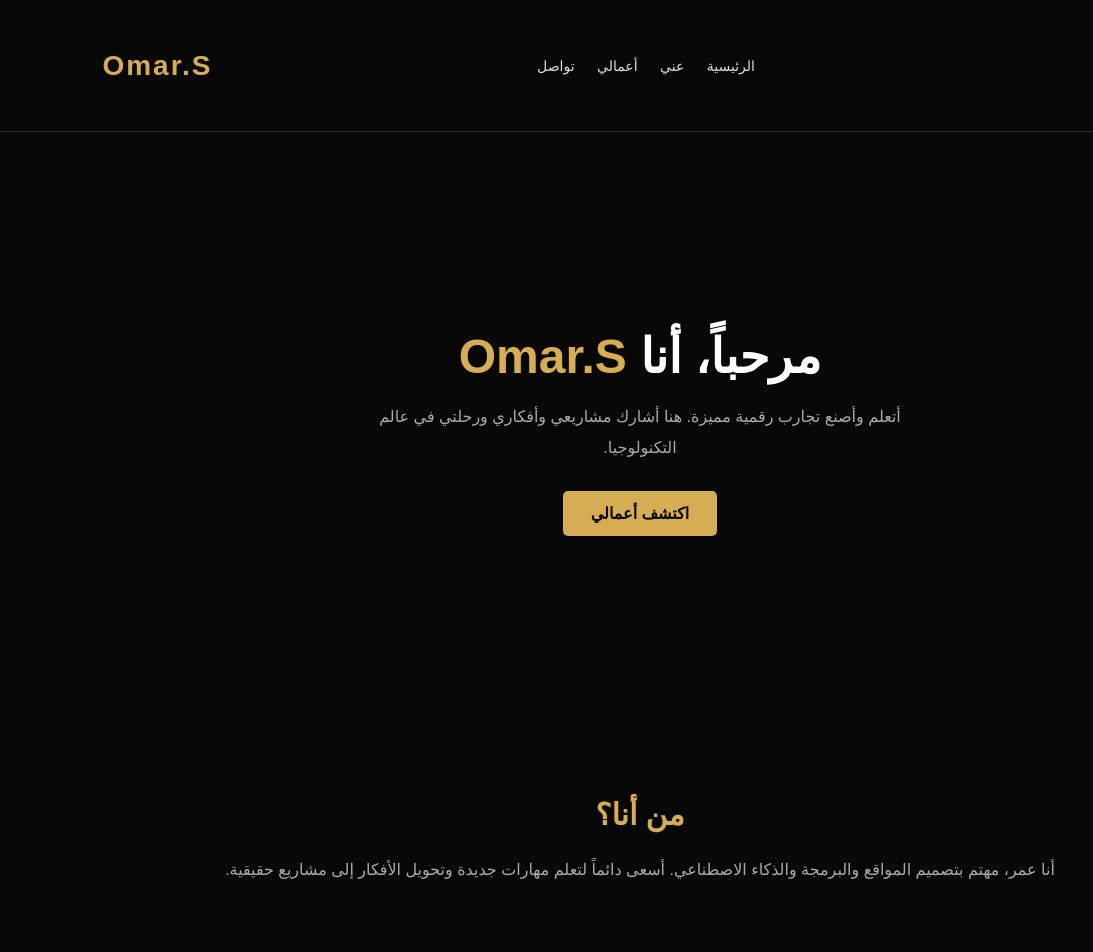
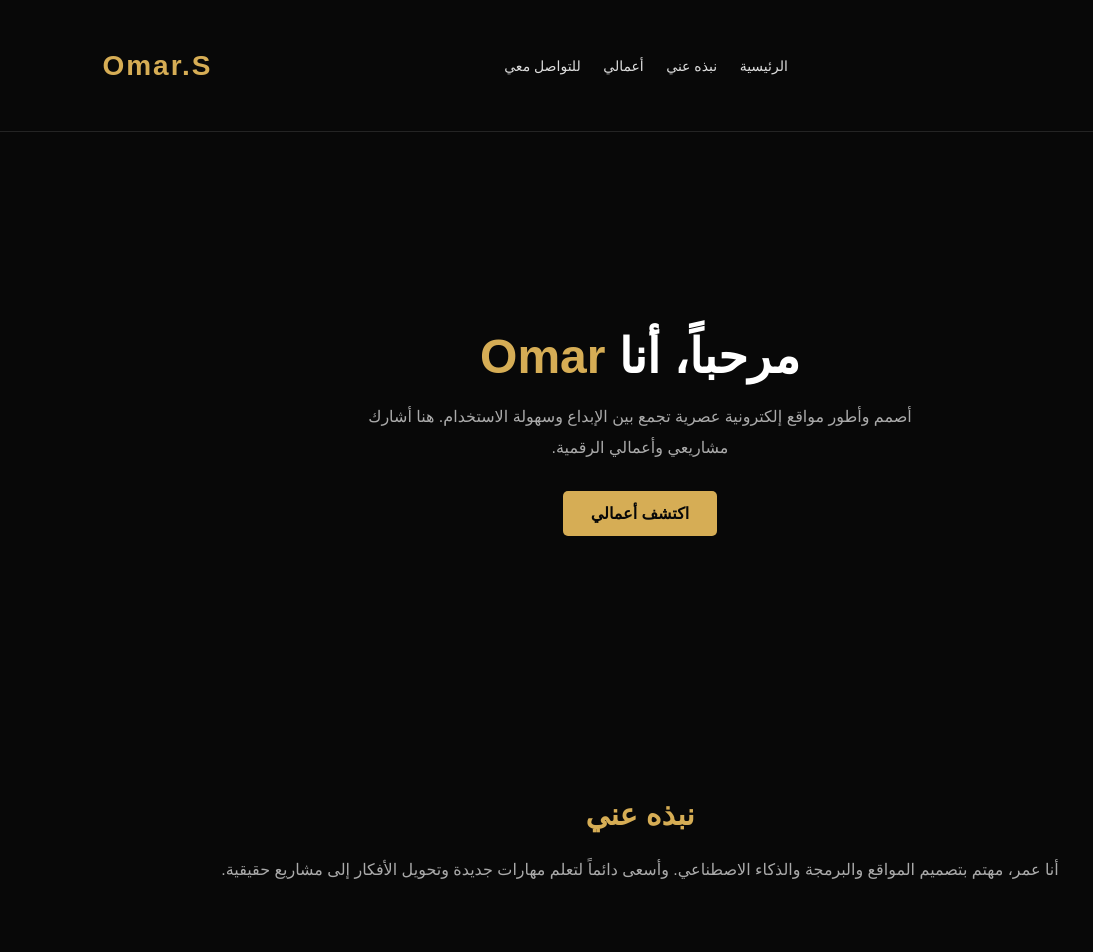
Before and after one commit to Senchi71/omar-portfolio, a plain HTML site: page index.html in a window 1280 px wide. Shown: the top 952 px of the page, 0-1093 px from the left. Drawn offline with Linux system fonts and the light colour scheme.

Commit message:
Revise Arabic text in index.html
Updated text in Arabic for navigation and content sections.

```diff
--- a/index.html
+++ b/index.html
@@ -150,32 +150,32 @@
 
     <nav>
       <a href="#home">الرئيسية</a>
-      <a href="#about">عني</a>
+      <a href="#about">نبذه عني</a>
       <a href="#work">أعمالي</a>
-      <a href="#contact">تواصل</a>
+      <a href="#contact">للتواصل معي</a>
     </nav>
   </header>
 
   <div class="hero" id="home">
-    <h1>مرحباً، أنا <span>Omar.S</span></h1>
+    <h1>مرحباً، أنا <span>Omar</span></h1>
     <p>
-      أتعلم وأصنع تجارب رقمية مميزة.
-      هنا أشارك مشاريعي وأفكاري ورحلتي في عالم التكنولوجيا.
+      أصمم وأطور مواقع إلكترونية عصرية تجمع بين الإبداع وسهولة الاستخدام.
+      هنا أشارك مشاريعي وأعمالي الرقمية.
     </p>
     <a href="#work" class="btn">اكتشف أعمالي</a>
   </div>
 
   <section id="about">
-    <h2>من أنا؟</h2>
+    <h2>نبذه عني</h2>
     <p>
       أنا عمر، مهتم بتصميم المواقع والبرمجة
-      والذكاء الاصطناعي. أسعى دائماً لتعلم
+      والذكاء الاصطناعي. وأسعى دائماً لتعلم
       مهارات جديدة وتحويل الأفكار إلى مشاريع حقيقية.
     </p>
   </section>
 
   <section id="work">
-    <h2>مشاريعي</h2>
+    <h2>المشاريع الخاصه بي</h2>
 
     <div class="project">
     <h3>مشروع تصميم المواقع</h3>
```
